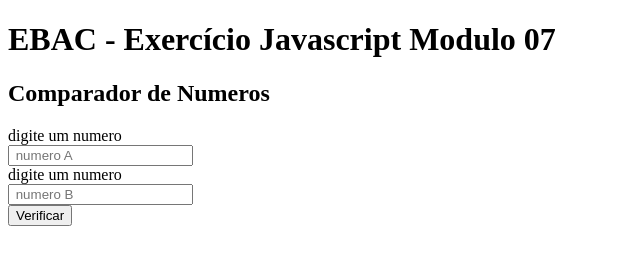
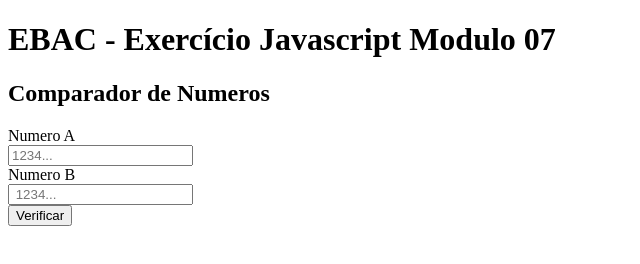
Before and after one commit to emmanuelmarcosdeoliveira/exercicio_html_js, a plain HTML site: page index.html in a window 1280 px wide. Shown: the whole page, without its empty margins (0-640 px from the left). Drawn offline with Linux system fonts and the light colour scheme.

Commit message:
change index.html

```diff
--- a/index.html
+++ b/index.html
@@ -14,10 +14,10 @@
       <h2>Comparador de Numeros</h2>
     </div>
     <form id="compare-number">
-      <label for="">digite um numero  </label> <br>
-      <input type="number" id="number-1" required placeholder=" numero A" Digite 1° valor> <br>
-      <label for="">digite um numero</label> <br>
-      <input type="number" id="number-2" requerid placeholder=" numero B" Digite o 2° valor> <br>
+      <label for="">Numero A</label><br>
+      <input type="number" id="number-1" required placeholder="1234... " Digite 1° valor> <br>
+      <label for="">Numero B</label> <br>
+      <input type="number" id="number-2" requerid placeholder=" 1234..." Digite o 2° valor> <br>
       <button id="check" type="submit">Verificar</button>
     </form>
   </main>
```
